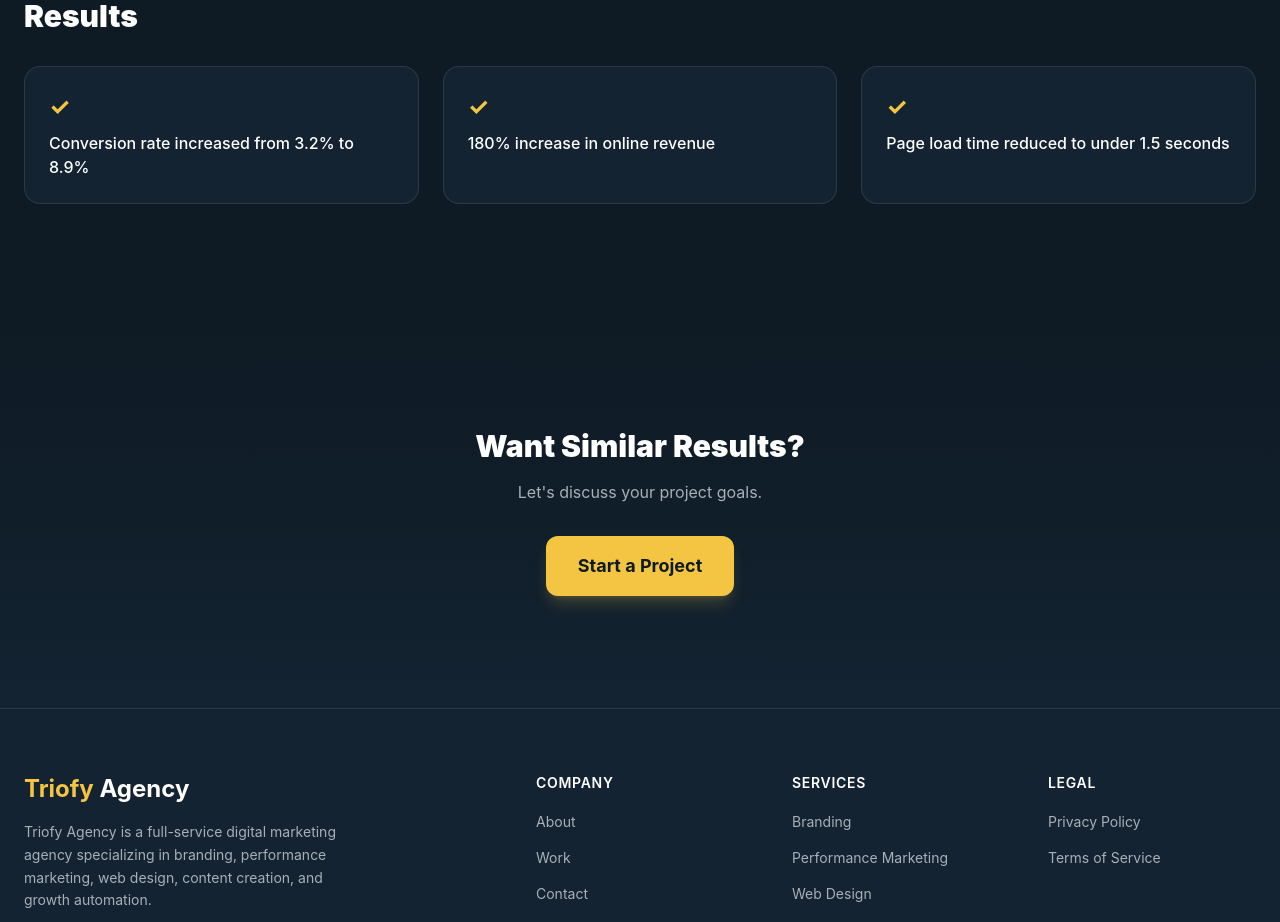
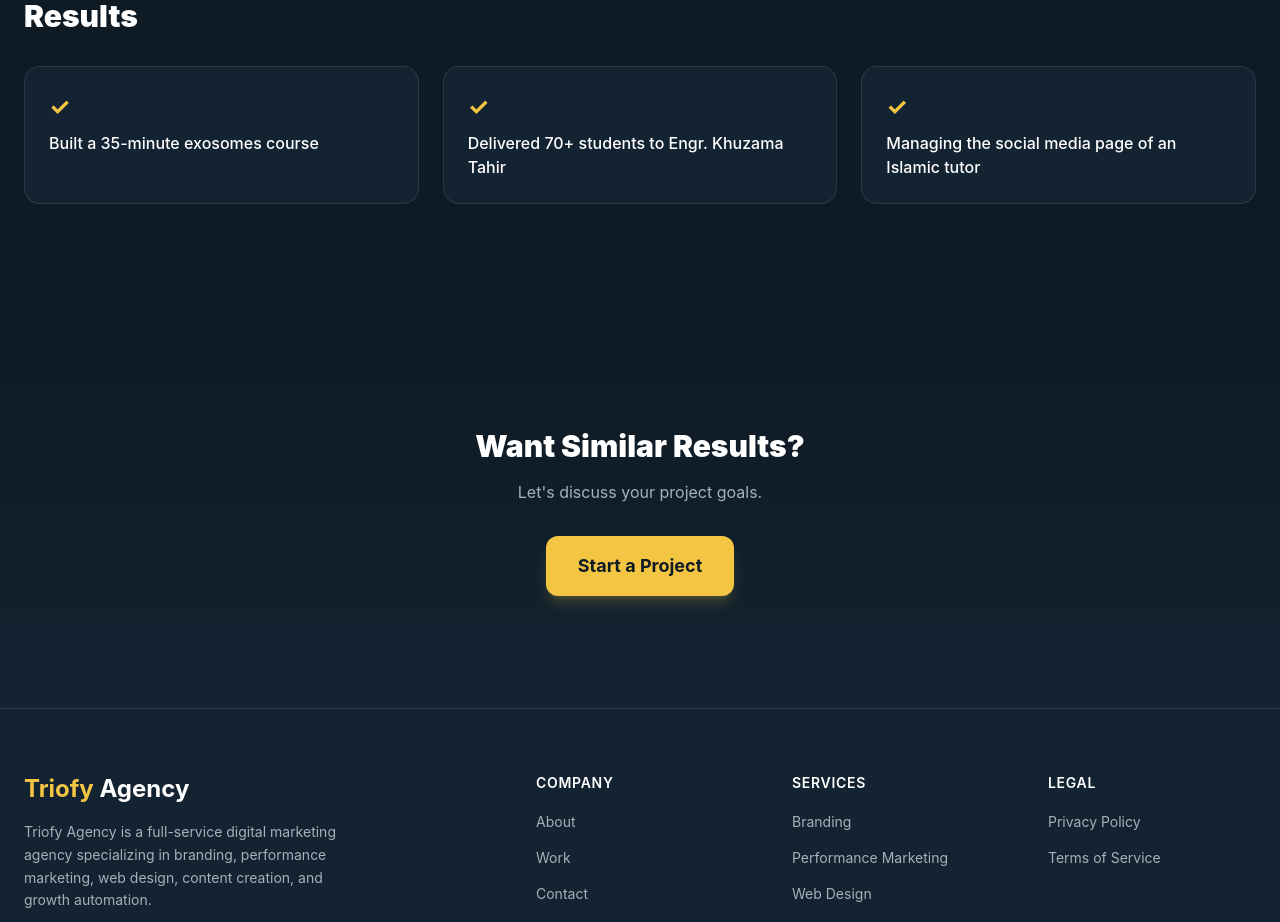
Before and after one commit to mateir0/triofy, a Next.js app: page /work/brandx-website in a window 1280 px wide. Shown: the part 860-1782 px from the top of the page. Built offline with nearby package versions, Linux system fonts and the light colour scheme.

Commit message:
Replace work page results with real stats

```diff
--- a/content/work.ts
+++ b/content/work.ts
@@ -1,4 +1,10 @@
 import type { CaseStudy } from "@/types";
+
+const realResults = [
+  "Built a 35-minute exosomes course",
+  "Delivered 70+ students to Engr. Khuzama Tahir",
+  "Managing the social media page of an Islamic tutor",
+];
 
 export const caseStudies: CaseStudy[] = [
   {
@@ -11,11 +17,7 @@ export const caseStudies: CaseStudy[] = [
     description: "A complete brand overhaul that repositioned Nova from a generic tech company to an industry-leading innovator.",
     challenge: "Nova Technologies had grown rapidly but their brand felt disconnected from their premium positioning. They needed a cohesive identity that reflected their innovative culture.",
     solution: "We developed a comprehensive brand strategy starting with stakeholder interviews and competitive analysis. The new identity system included a refined logo, bold color palette, and distinctive visual language.",
-    results: [
-      "340% increase in brand recognition scores",
-      "2.1x improvement in qualified lead generation",
-      "Featured in 3 major industry publications",
-    ],
+    results: realResults,
     heroImage: "/images/placeholder.jpg",
     gallery: ["/images/placeholder.jpg", "/images/placeholder.jpg"],
     featured: true,
@@ -31,11 +33,7 @@ export const caseStudies: CaseStudy[] = [
     description: "A 6-month performance marketing campaign that tripled GrowthCo's revenue through strategic paid media.",
     challenge: "GrowthCo was spending $50k/month on ads with a 1.2x ROAS. They needed dramatic improvements in efficiency and scale.",
     solution: "We audited their entire funnel, rebuilt campaign structures from scratch, and implemented advanced audience segmentation with dynamic creative optimization.",
-    results: [
-      "ROAS improved from 1.2x to 4.8x",
-      "Cost per acquisition reduced by 67%",
-      "$2.4M in attributed revenue in 6 months",
-    ],
+    results: realResults,
     heroImage: "/images/placeholder.jpg",
     gallery: ["/images/placeholder.jpg"],
     featured: true,
@@ -51,11 +49,7 @@ export const caseStudies: CaseStudy[] = [
     description: "A stunning e-commerce experience built for conversion, resulting in a 180% lift in online sales.",
     challenge: "BrandX had a dated website with poor mobile experience and a 3.2% conversion rate that was dragging down their overall revenue.",
     solution: "We redesigned the entire shopping experience with a mobile-first approach, implemented advanced product discovery features, and optimized the checkout flow.",
-    results: [
-      "Conversion rate increased from 3.2% to 8.9%",
-      "180% increase in online revenue",
-      "Page load time reduced to under 1.5 seconds",
-    ],
+    results: realResults,
     heroImage: "/images/placeholder.jpg",
     gallery: ["/images/placeholder.jpg", "/images/placeholder.jpg"],
     featured: true,
@@ -71,11 +65,7 @@ export const caseStudies: CaseStudy[] = [
     description: "A comprehensive content strategy that established ScaleUp as the thought leader in their niche.",
     challenge: "ScaleUp had zero organic presence and was entirely dependent on paid channels. They needed a sustainable content engine.",
     solution: "We built a full content strategy including SEO-optimized blog content, LinkedIn thought leadership, and a video series.",
-    results: [
-      "0 to 45,000 monthly organic visitors in 8 months",
-      "LinkedIn following grew from 200 to 12,000",
-      "Featured in 7 industry podcasts",
-    ],
+    results: realResults,
     heroImage: "/images/placeholder.jpg",
     gallery: ["/images/placeholder.jpg"],
     featured: false,
```
